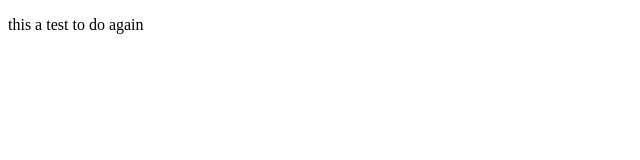
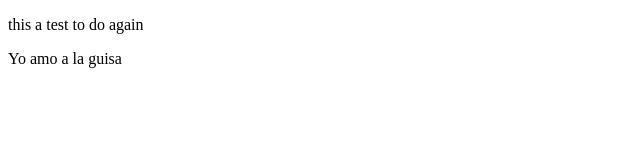
Before and after one commit to lucif3rMs/test, a plain HTML site: page index.html in a window 1280 px wide. Shown: the full height of the page, 0-640 px from the left. Drawn offline with Linux system fonts and the light colour scheme.

Commit message:
Update index.html

```diff
--- a/index.html
+++ b/index.html
@@ -8,5 +8,7 @@
 </head>
 <body>
     <p>this a test to do again </p>
+
+    <p> Yo amo a la guisa </p>
 </body>
 </html>
```
